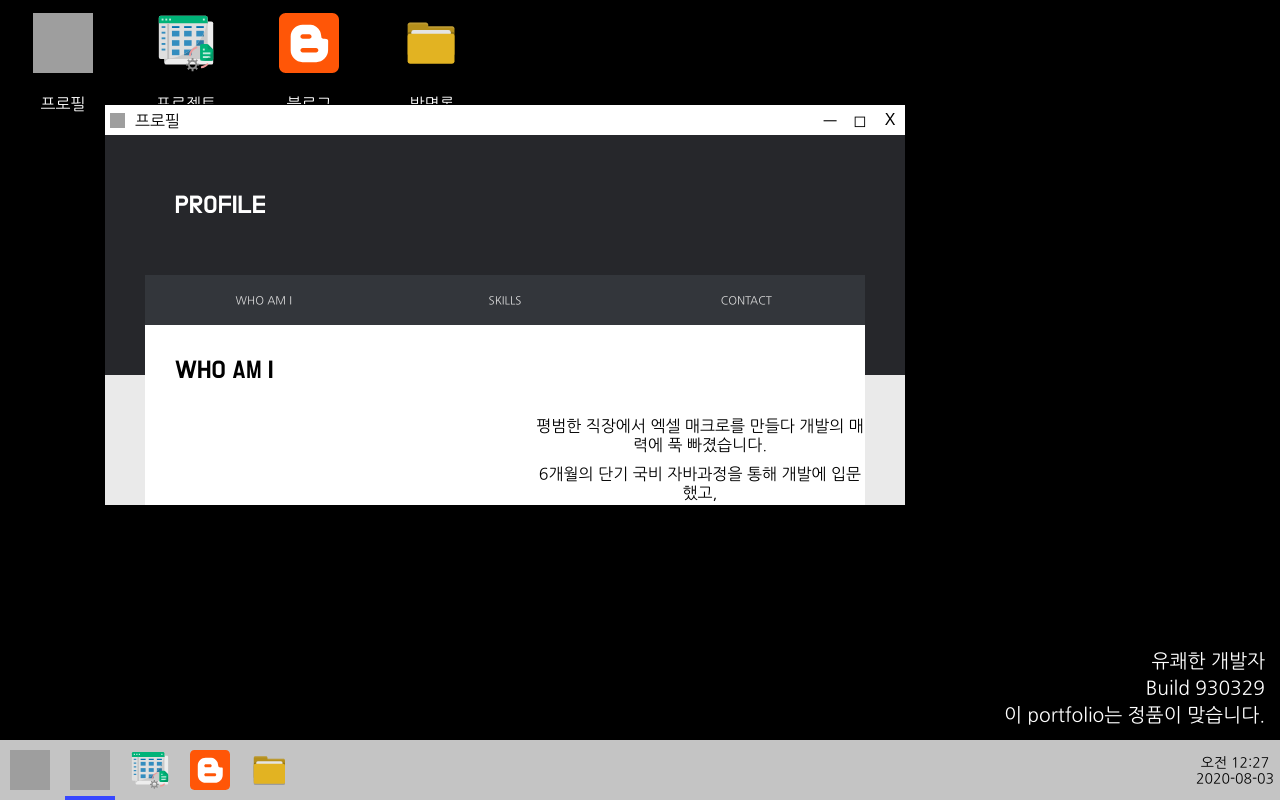
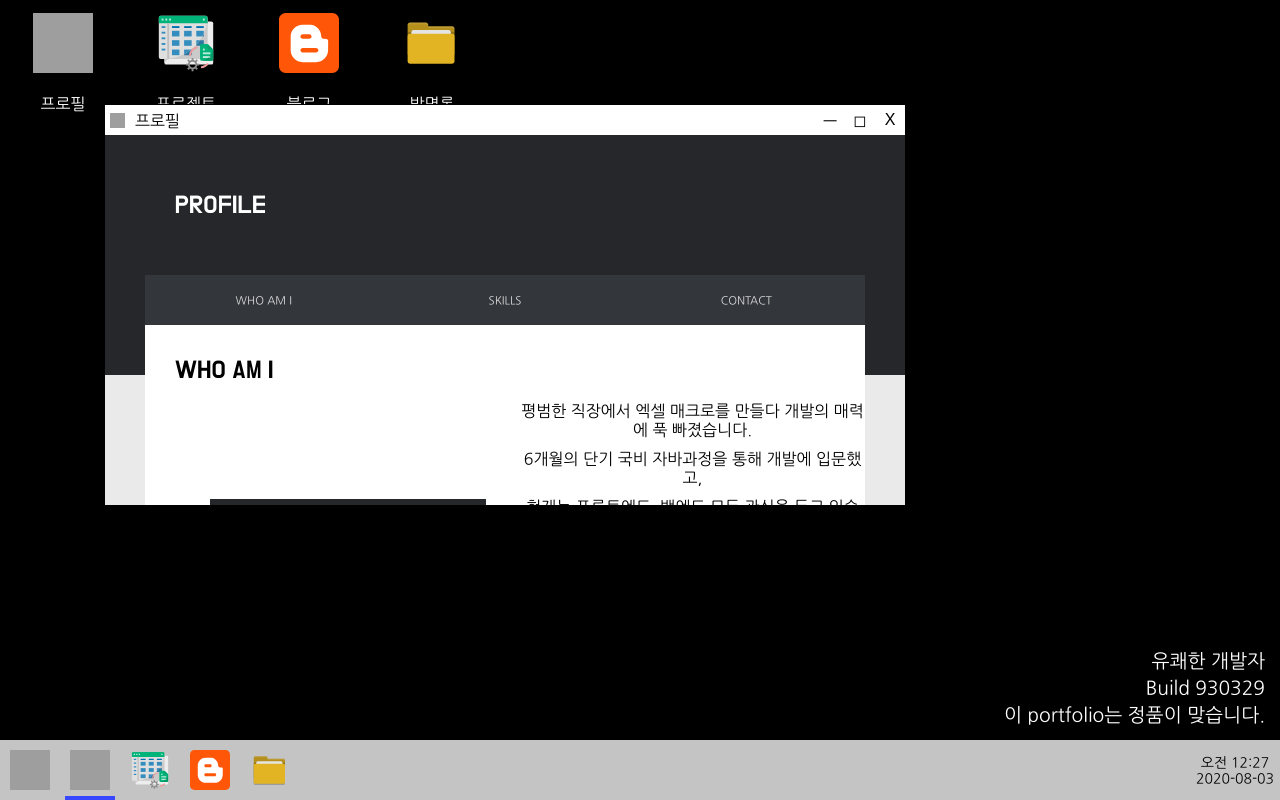
Before and after one commit to thxtome/portfolio, a React (Create React App) app: page / in a window 1280 px wide. Both pictures are taken after a click on the element 90 px from the left and 770 px from the top of the page. Built offline with nearby package versions, Linux system fonts and the light colour scheme; grey boxes are pictures that could not be loaded; the HTML template or start-up script is replaced by a standard one.

Commit message:
profile card 추가

```diff
--- a/src/component/common/Profile.js
+++ b/src/component/common/Profile.js
@@ -51,9 +51,10 @@ const StyledArticle = styled.article`
   height: max-content;
   display: flex;
   box-sizing: border-box;
-  padding: ${(props) => (props.isMobile ? "30px 0 0 10px" : "30px 0 0 30px")};
-  justify-content: flex-start;
+  padding: ${(props) => (props.isMobile ? "30px 0 0 10px" : "15px 0 0 0")};
   flex-wrap: wrap;
+  justify-content: center;
+  align-items: center;
 `;
 
 const StyledArticleContentBox = styled.article`
@@ -66,21 +67,46 @@ const StyledArticleContentBox = styled.article`
   min-width: 240px;
 `;
 
+const StyledProfileCard = styled.div`
+  width: 80%;
+  min-width: 240px;
+  height: 150px;
+  display: flex;
+  box-sizing: border-box;
+  justify-content: flex-start;
+  align-self: center;
+  flex-wrap: wrap;
+  background: #26272b;
+  margin: auto;
+`;
+
 const Profile = ({ isMobile }) => {
   const contents = ["WHO AM I", "SKILLS", "CONTACT"];
   return (
     <StyledProfile>
-      <ContentHeader text={"PROFILE"} contents={contents} isMobile={isMobile}></ContentHeader>
+      <ContentHeader
+        text={"PROFILE"}
+        contents={contents}
+        isMobile={isMobile}
+      ></ContentHeader>
       <StyledProfileContent>
         <StyledContentSection isMobile={isMobile}>
           <StyledSectionTitle>
-            <Paragraph text={"WHO AM I"} color={"black"} fontSize={"1.6rem"}></Paragraph>
+            <Paragraph
+              text={"WHO AM I"}
+              color={"black"}
+              fontSize={"1.6rem"}
+            ></Paragraph>
           </StyledSectionTitle>
           <StyledArticle isMobile={isMobile}>
-            <StyledArticleContentBox width={"50%;"}></StyledArticleContentBox>
+            <StyledArticleContentBox width={"50%;"}>
+              <StyledProfileCard>a</StyledProfileCard>
+            </StyledArticleContentBox>
             <StyledArticleContentBox width={"50%;"}>
               <Paragraph
-                text={"평범한 직장에서 엑셀 매크로를 만들다 개발의 매력에 푹 빠졌습니다."}
+                text={
+                  "평범한 직장에서 엑셀 매크로를 만들다 개발의 매력에 푹 빠졌습니다."
+                }
                 color={"black"}
                 fontSize={"1rem"}
                 margin={"0 0 10px 0"}
@@ -110,19 +136,25 @@ const Profile = ({ isMobile }) => {
                 margin={"0 0 10px 0"}
               ></Paragraph>
               <Paragraph
-                text={"저는 유쾌하고 깔끔한 성향의 사람이고 코드 역시 이런 성향을 추구합니다."}
+                text={
+                  "저는 유쾌하고 깔끔한 성향의 사람이고 코드 역시 이런 성향을 추구합니다."
+                }
                 color={"black"}
                 fontSize={"1rem"}
                 margin={"0 0 10px 0"}
               ></Paragraph>
               <Paragraph
-                text={"주변에서 많이 배우고 또 배운 것을 나눠주는 사람이 되려고 노력합니다."}
+                text={
+                  "주변에서 많이 배우고 또 배운 것을 나눠주는 사람이 되려고 노력합니다."
+                }
                 color={"black"}
                 fontSize={"1rem"}
                 margin={"0 0 10px 0"}
               ></Paragraph>
               <Paragraph
-                text={"와주신 분들도 제 주변인이 되어주셨으면 합니다. 감사합니다"}
+                text={
+                  "와주신 분들도 제 주변인이 되어주셨으면 합니다. 감사합니다"
+                }
                 color={"black"}
                 fontSize={"1rem"}
                 margin={"0 0 10px 0"}
```
